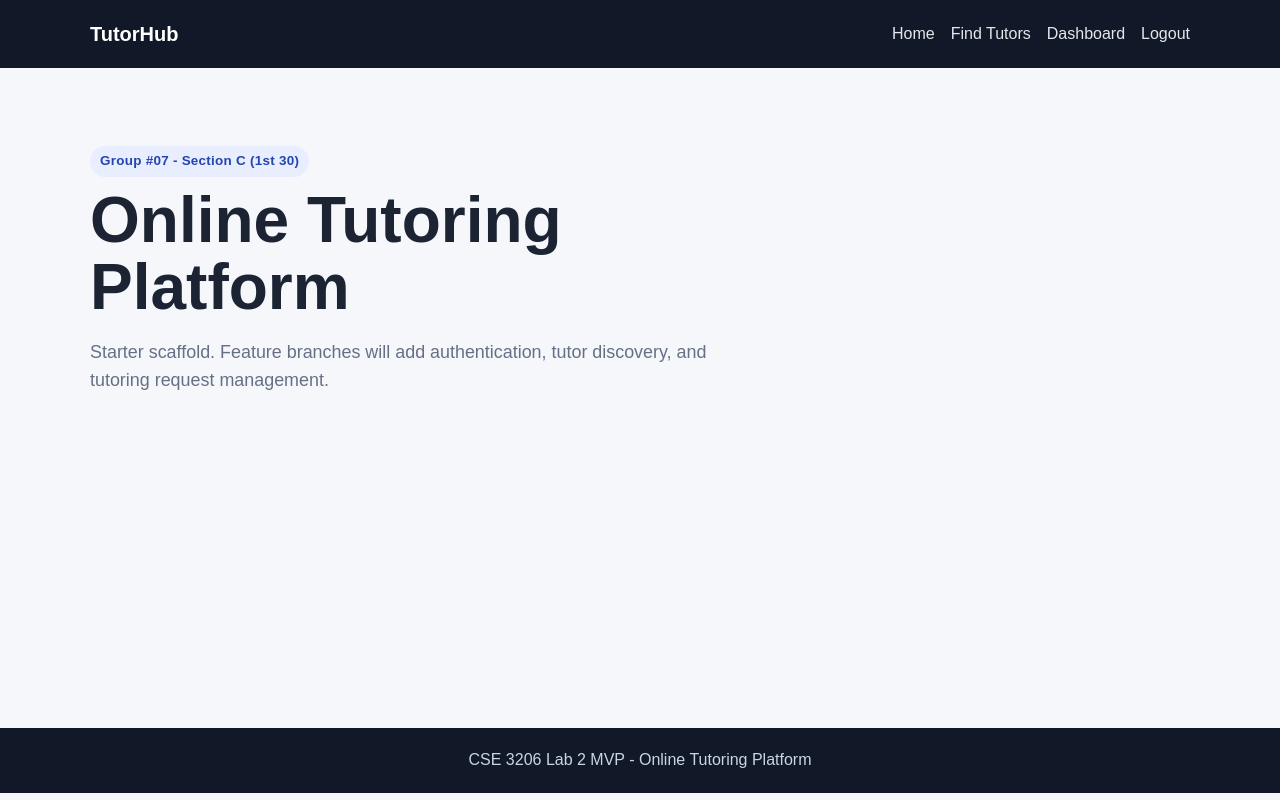
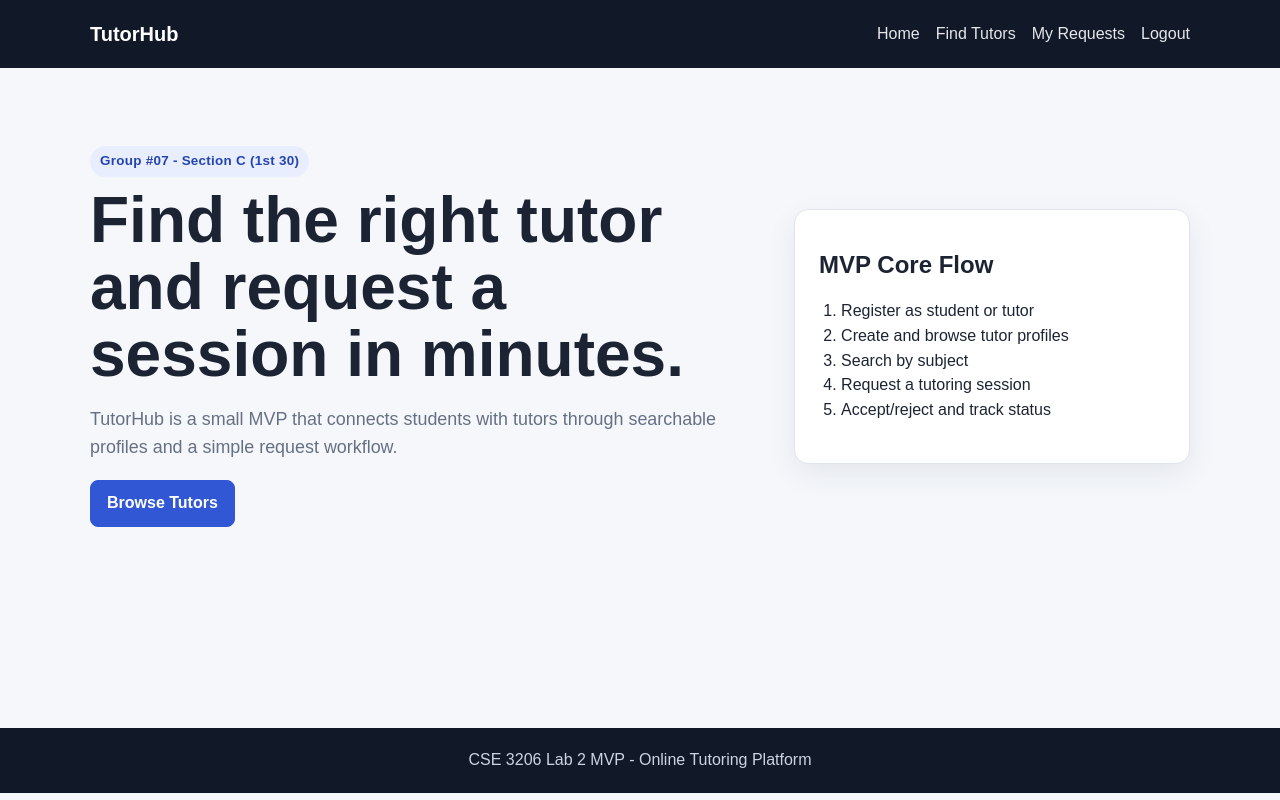
Before and after one commit to Kafi2611/online-tutoring-platform, a Django app: page / in a window 1280 px wide. Run offline with Django 5.2, Linux system fonts and the light colour scheme; the visitor is signed in with stand-in values (Sample User, id 1).

Commit message:
Add role dashboards and tutoring request interface

```diff
--- a/src/templates/base.html
+++ b/src/templates/base.html
@@ -15,9 +15,16 @@
             <a href="{% url 'home' %}">Home</a>
             <a href="{% url 'tutors:list' %}">Find Tutors</a>
             {% if user.is_authenticated %}
-                {% if user.role == 'TUTOR' %}<a href="{% url 'tutors:profile_edit' %}">My Tutor Profile</a>{% endif %}
-                <a href="{% url 'accounts:dashboard' %}">Dashboard</a>
-                <form class="inline-form" method="post" action="{% url 'accounts:logout' %}">{% csrf_token %}<button class="link-button" type="submit">Logout</button></form>
+                {% if user.role == 'TUTOR' %}
+                    <a href="{% url 'tutors:profile_edit' %}">My Tutor Profile</a>
+                    <a href="{% url 'bookings:tutor_dashboard' %}">Tutor Dashboard</a>
+                {% else %}
+                    <a href="{% url 'bookings:student_dashboard' %}">My Requests</a>
+                {% endif %}
+                <form class="inline-form" method="post" action="{% url 'accounts:logout' %}">
+                    {% csrf_token %}
+                    <button class="link-button" type="submit">Logout</button>
+                </form>
             {% else %}
                 <a href="{% url 'accounts:login' %}">Login</a>
                 <a class="button small" href="{% url 'accounts:register' %}">Register</a>
@@ -25,10 +32,19 @@
         </nav>
     </div>
 </header>
+
 <main class="container page-space">
-    {% if messages %}{% for message in messages %}<div class="message {{ message.tags }}">{{ message }}</div>{% endfor %}{% endif %}
+    {% if messages %}
+        {% for message in messages %}
+            <div class="message {{ message.tags }}">{{ message }}</div>
+        {% endfor %}
+    {% endif %}
+
     {% block content %}{% endblock %}
 </main>
-<footer class="site-footer"><div class="container">CSE 3206 Lab 2 MVP - Online Tutoring Platform</div></footer>
+
+<footer class="site-footer">
+    <div class="container">CSE 3206 Lab 2 MVP - Online Tutoring Platform</div>
+</footer>
 </body>
 </html>
--- a/src/templates/home.html
+++ b/src/templates/home.html
@@ -1,11 +1,27 @@
 {% extends "base.html" %}
-{% block title %}TutorHub - Starter{% endblock %}
+{% block title %}TutorHub - Online Tutoring Platform{% endblock %}
 {% block content %}
 <section class="hero">
     <div>
         <span class="eyebrow">Group #07 - Section C (1st 30)</span>
-        <h1>Online Tutoring Platform</h1>
-        <p class="lead">Starter scaffold. Feature branches will add authentication, tutor discovery, and tutoring request management.</p>
+        <h1>Find the right tutor and request a session in minutes.</h1>
+        <p class="lead">TutorHub is a small MVP that connects students with tutors through searchable profiles and a simple request workflow.</p>
+        <div class="actions">
+            <a class="button" href="{% url 'tutors:list' %}">Browse Tutors</a>
+            {% if not user.is_authenticated %}
+                <a class="button secondary" href="{% url 'accounts:register' %}">Create Account</a>
+            {% endif %}
+        </div>
+    </div>
+    <div class="card feature-card">
+        <h2>MVP Core Flow</h2>
+        <ol>
+            <li>Register as student or tutor</li>
+            <li>Create and browse tutor profiles</li>
+            <li>Search by subject</li>
+            <li>Request a tutoring session</li>
+            <li>Accept/reject and track status</li>
+        </ol>
     </div>
 </section>
 {% endblock %}
```
Also changed, not shown: src/templates/bookings/request_form.html (added, +13 -0 lines), src/templates/bookings/student_dashboard.html (added, +41 -0 lines), src/templates/bookings/tutor_dashboard.html (added, +49 -0 lines), src/templates/tutors/tutor_detail.html (+6 -2 lines).
